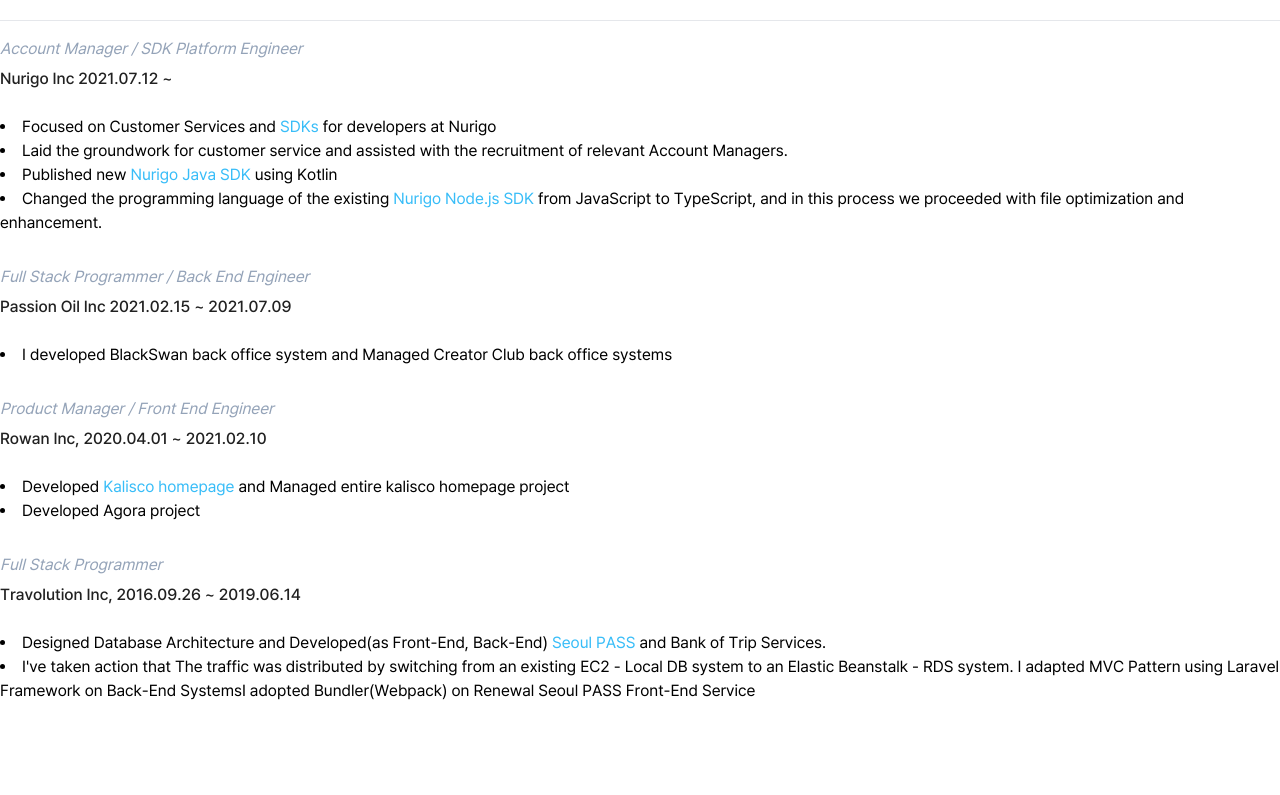
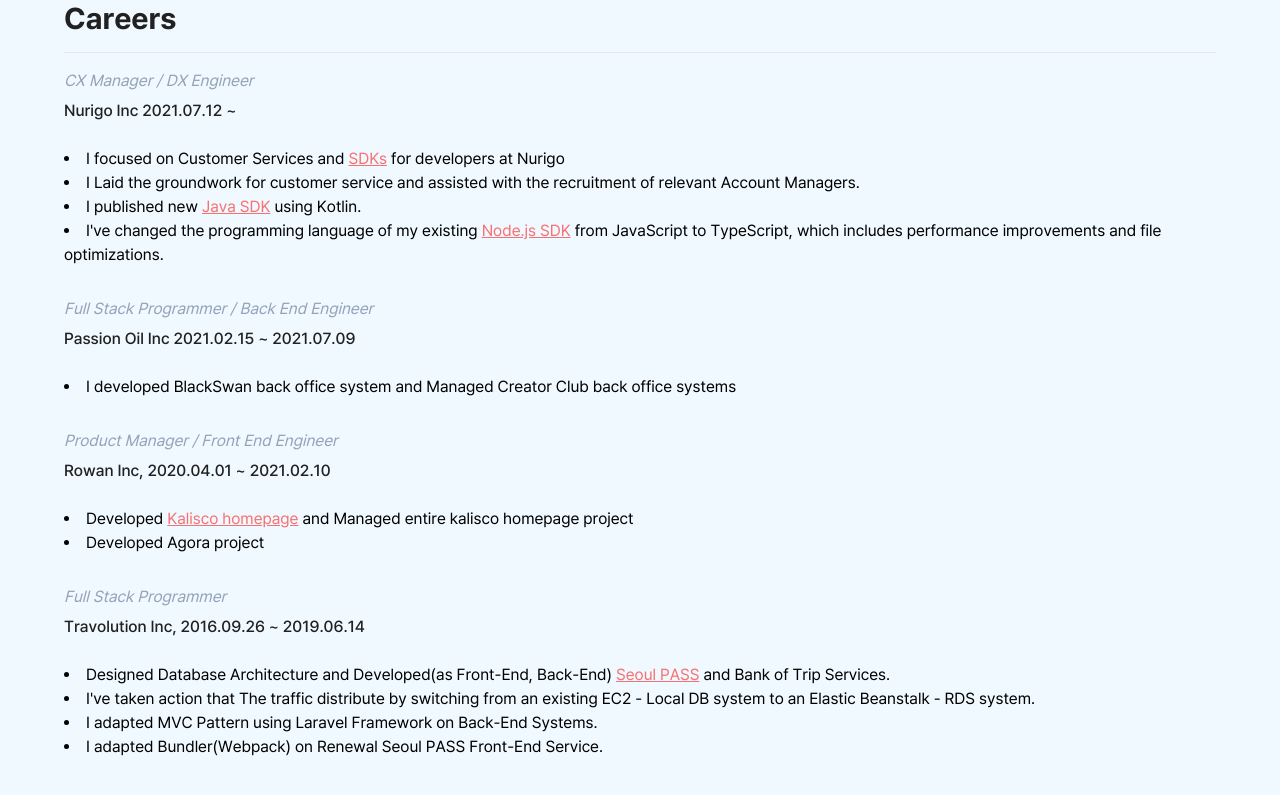
Before and after one commit to Palbahngmiyine/subux.dev, a Next.js app: page /about in a window 1280 px wide. Shown: the part 1167-1962 px from the top of the page. Before the commit the page ends 1918 px from the top, so only its background shows below. Built offline with nearby package versions, Linux system fonts and the light colour scheme.

Commit message:
[Chore] Update colors, text properties

```diff
--- a/components/Navigator/index.jsx
+++ b/components/Navigator/index.jsx
@@ -5,7 +5,7 @@
   return (
     <ul className="flex list-none items-center">
       <li className="mr-6">
-        <h2><Link href="/">/ Subux</Link></h2>
+        <h2><Link href="/" className="no-underline">/ Subux</Link></h2>
       </li>
     </ul>
   );
--- a/pages/_app.jsx
+++ b/pages/_app.jsx
@@ -2,7 +2,7 @@
 
 export default function SubuxApp({ Component, pageProps }) {
   return (
-    <div className="container px-8 lg:mx-auto lg:px-0">
+    <div className="container px-16 py-8 mx-auto">
       <Component {...pageProps} />
     </div>
   );
--- a/pages/about.mdx
+++ b/pages/about.mdx
@@ -2,14 +2,14 @@
 import Navigator from "../components/Navigator";
 
 <Head>
-  <title>About Me</title>
+    <title>About Me</title>
 </Head>
 
-<Navigator />
+<Navigator/>
 
 # Hello there!
 
-Hi I'm Subin and i work as a Software Engineer.<br/>
+Hi I'm Subin, I work as a CX Manager / DX Engineer.<br/>
 I believe that technology helps people can focus on valuable things.<br /><br />
 
 ## Websites
@@ -55,31 +55,38 @@
 
 ---
 
-> *Account Manager / SDK Platform Engineer*
+> *CX Manager / DX Engineer*
 ### Nurigo Inc 2021.07.12 ~
-<br />
-- Focused on Customer Services and <a href="https://github.com/solapi" target="_blank" rel="noopener">SDKs</a> for developers at Nurigo
-- Laid the groundwork for customer service and assisted with the recruitment of relevant Account Managers.
-- Published new <a href="https://github.com/nurigo/java-sdk" target="_blank" rel="noopenner">Nurigo Java SDK</a> using Kotlin
-- Changed the programming language of the existing <a href="https://www.npmjs.com/package/solapi" target="_blank" rel="noopenner">Nurigo Node.js SDK</a> from JavaScript to TypeScript, and in this process we proceeded with file optimization and enhancement.
-<br />
+<br/>
+- I focused on Customer Services and <a href="https://github.com/solapi" target="_blank"
+                                        rel="noopener">SDKs</a> for developers at Nurigo
+- I Laid the groundwork for customer service and assisted with the recruitment of relevant Account Managers.
+- I published new <a href="https://github.com/nurigo/java-sdk" target="_blank" rel="noopenner">Java
+    SDK</a> using Kotlin.
+- I've changed the programming language of my existing <a href="https://www.npmjs.com/package/solapi" target="_blank"
+                                                          rel="noopenner">Node.js
+    SDK</a> from JavaScript to TypeScript, which includes performance improvements and file optimizations.
+<br/>
 
 *Full Stack Programmer / Back End Engineer*
 ### Passion Oil Inc 2021.02.15 ~ 2021.07.09
-<br />
+<br/>
 - I developed BlackSwan back office system and Managed Creator Club back office systems
 <br/>
 
 *Product Manager / Front End Engineer*
 ### Rowan Inc, 2020.04.01 ~ 2021.02.10
-<br />
-- Developed <a href="https://kalisco.co.kr" target="_blank" rel="noopener">Kalisco homepage</a> and Managed entire kalisco homepage project
+<br/>
+- Developed <a href="https://kalisco.co.kr" target="_blank" rel="noopener">Kalisco
+    homepage</a> and Managed entire kalisco homepage project
 - Developed Agora project<br/><br/>
 
 *Full Stack Programmer*<br />
 ### Travolution Inc, 2016.09.26 ~ 2019.06.14
-<br />
+<br/>
 - Designed Database Architecture and Developed(as Front-End, Back-End)
 <a href="https://www.seoultravelpass.com" target="_blank" rel="noopenner">Seoul PASS</a> and Bank of Trip Services.
-- I've taken action that The traffic was distributed by switching from an existing EC2 - Local DB system to an Elastic Beanstalk - RDS system. I adapted MVC Pattern using Laravel Framework on Back-End SystemsI adopted Bundler(Webpack) on Renewal Seoul PASS Front-End Service
-<br /><br />
+- I've taken action that The traffic distribute by switching from an existing EC2 - Local DB system to an Elastic Beanstalk - RDS system.
+- I adapted MVC Pattern using Laravel Framework on Back-End Systems.
+- I adapted Bundler(Webpack) on Renewal Seoul PASS Front-End Service.
+<br/><br/>
--- a/styles/global.css
+++ b/styles/global.css
@@ -8,8 +8,8 @@
     font-family: Pretendard, -apple-system, BlinkMacSystemFont, system-ui, Roboto, 'Helvetica Neue', 'Segoe UI', 'Apple SD Gothic Neo', 'Noto Sans KR', 'Malgun Gothic', 'Apple Color Emoji', 'Segoe UI Emoji', 'Segoe UI Symbol', sans-serif;
 }
 
-main {
-    @apply container px-8 lg:mx-auto lg:px-0;
+body {
+    @apply bg-sky-50;
 }
 
 h1 {
@@ -25,7 +25,7 @@
 }
 
 a {
-    @apply text-sky-400;
+    @apply text-red-400 underline;
 }
 
 hr {
@@ -44,3 +44,7 @@
 ul {
     @apply list-disc list-inside;
 }
+
+li {
+    line-height: 1.5;
+}
```
